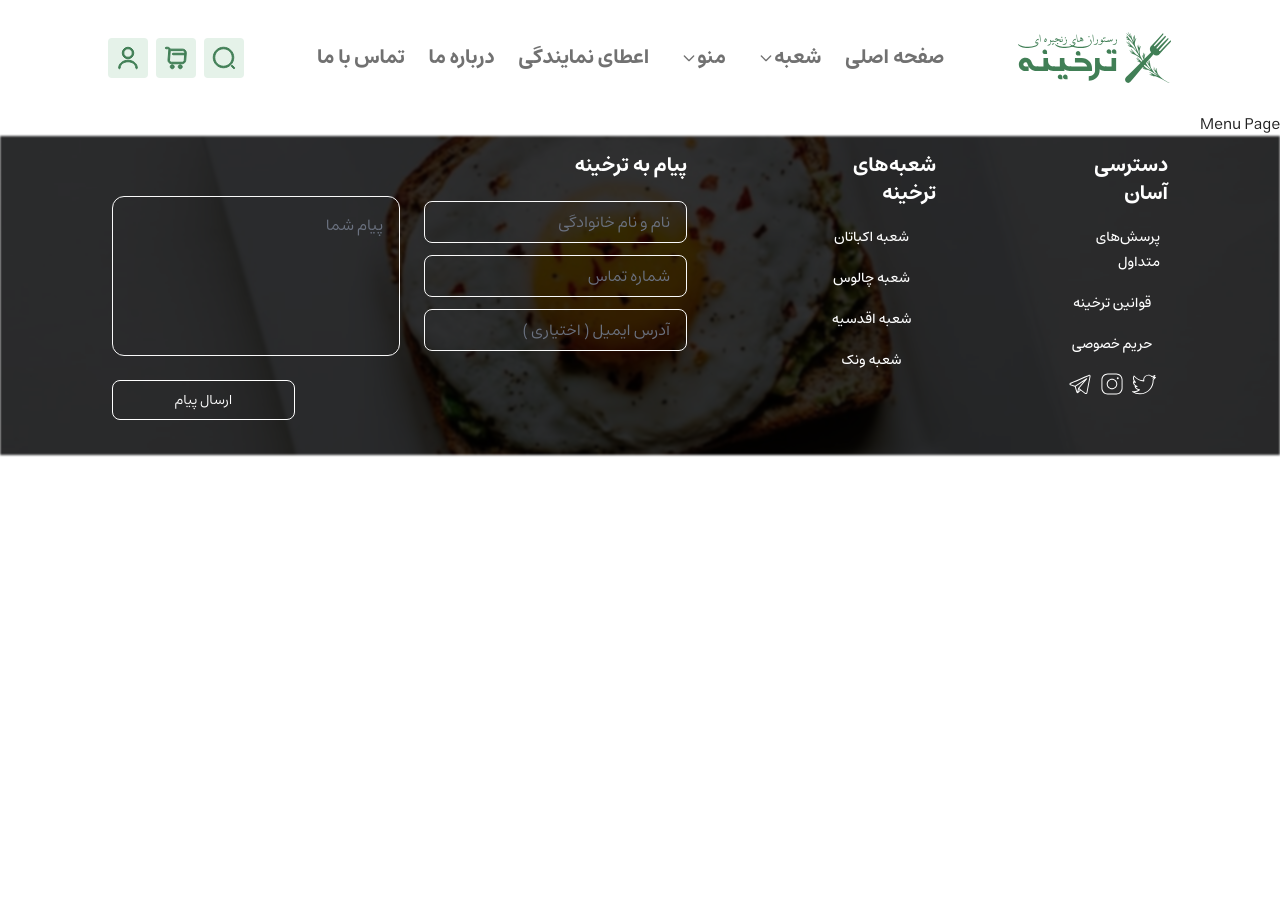
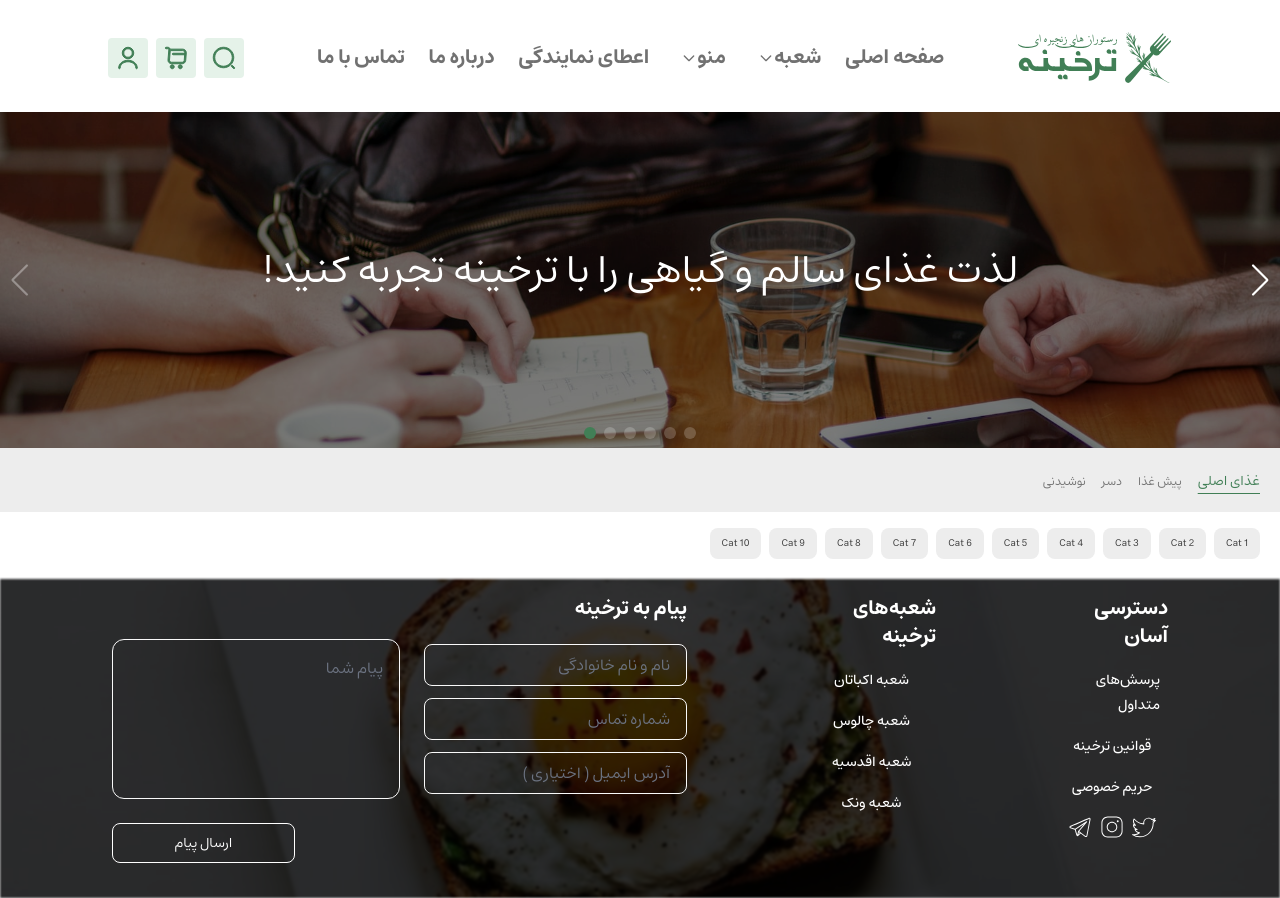
Before and after one commit to amirk1998/Food-Next, a Next.js app in the folder client/: page /menu in a window 1280 px wide. Before the commit the page ends 800 px from the top, so only its background shows below. Built offline with nearby package versions, Linux system fonts and the light colour scheme.

Commit message:
Menu Page has been added

```diff
--- a/client/src/app/(menu)/menu/page.jsx
+++ b/client/src/app/(menu)/menu/page.jsx
@@ -1,7 +1,71 @@
+import SearchField from '@/common/SearchField';
+import CustomSlider from '@/components/CustomSlider';
+import Link from 'next/link';
+
+const categoryData = [
+  { id: 1, title: 'Cat 1' },
+  { id: 2, title: 'Cat 2' },
+  { id: 3, title: 'Cat 3' },
+  { id: 4, title: 'Cat 4' },
+  { id: 5, title: 'Cat 5' },
+  { id: 6, title: 'Cat 6' },
+  { id: 7, title: 'Cat 7' },
+  { id: 8, title: 'Cat 8' },
+  { id: 9, title: 'Cat 9' },
+  { id: 10, title: 'Cat 10' },
+];
+
 const MenuPage = () => {
   return (
-    <div>
-      <h1>Menu Page</h1>
+    <div className='flex w-full flex-col'>
+      <CustomSlider text={'لذت غذای سالم و گیاهی را با ترخینه تجربه کنید!'} />
+      <ul className='mb-2 flex h-16 w-full items-center gap-x-4 bg-secondary-300 py-2 pr-5'>
+        <li className='block'>
+          <Link
+            href={'#'}
+            className='text-sm text-primary-800 underline underline-offset-8'
+          >
+            غذای اصلی
+          </Link>
+        </li>
+        <li className='block'>
+          <Link href={'#'} className='text-xs text-secondary-700 '>
+            پیش غذا
+          </Link>
+        </li>
+        <li className='block'>
+          <Link href={'#'} className='text-xs text-secondary-700 '>
+            دسر
+          </Link>
+        </li>
+        <li className='block'>
+          <Link href={'#'} className='text-xs text-secondary-700 '>
+            نوشیدنی
+          </Link>
+        </li>
+      </ul>
+      <div className='py-2'>
+        {/* Category : Modify Later ! */}
+        <ul
+          className='flex w-full items-center gap-x-2 overflow-x-auto pr-5'
+          dir='rtl'
+        >
+          {categoryData.map((category) => {
+            return (
+              <li
+                className='cursor-pointer whitespace-nowrap rounded-lg bg-secondary-300 px-3 py-2 text-[10px] text-secondary-800 '
+                key={category.id}
+              >
+                {category.title}
+              </li>
+            );
+          })}
+        </ul>
+        {/* Search Field */}
+        <div className='my-3 w-full px-5'>
+          <SearchField />
+        </div>
+      </div>
     </div>
   );
 };
--- a/client/src/app/page.jsx
+++ b/client/src/app/page.jsx
@@ -2,6 +2,7 @@
 
 import SearchField from '@/common/SearchField';
 import BranchSelection from '@/components/BranchSelection';
+import CustomSlider from '@/components/CustomSlider';
 import HomeCategory from '@/components/HomeCategory';
 import ImageSlider from '@/components/ImageSlider';
 import DiagramIcon from '@/public/icons/DigramIcon';
@@ -100,8 +101,7 @@ const branchData = [
 export default function Home() {
   return (
     <main className='flex w-full flex-col'>
-      {/* <h1 className='text-4xl font-bold'>Home Page</h1> */}
-      <div className='relative'>
+      {/* <div className='relative'>
         <ImageSlider slides={slides} />
         <span className='absolute top-16 z-10 w-full select-none text-center text-base leading-normal text-white md:top-[128px] md:text-[40px]'>
           تجربه غذای سالم و گیاهی به سبک ترخینه
@@ -111,7 +111,11 @@ export default function Home() {
             سفارش آنلاین غذا
           </button>
         </div>
-      </div>
+      </div> */}
+      <CustomSlider
+        text={'تجربه غذای سالم و گیاهی به سبک ترخینه'}
+        isShowButton={true}
+      />
       <div className='mt-4 w-full px-5'>
         <SearchField />
       </div>
--- /dev/null
+++ b/client/src/components/CustomSlider.jsx
@@ -0,0 +1,53 @@
+'use client';
+
+import ImageSlider from './ImageSlider';
+
+const slides = [
+  {
+    src: '/images/ImageSlider/Image(1).jpg',
+    alt: 'Image (1)',
+  },
+  {
+    src: '/images/ImageSlider/Image(2).jpg',
+    alt: 'Image (2)',
+  },
+  {
+    src: '/images/ImageSlider/Image(3).jpg',
+    alt: 'Image (3)',
+  },
+  {
+    src: '/images/ImageSlider/Image(4).jpg',
+    alt: 'Image (4)',
+  },
+  {
+    src: '/images/ImageSlider/Image(5).jpg',
+    alt: 'Image (5)',
+  },
+  {
+    src: '/images/ImageSlider/Image(6).jpg',
+    alt: 'Image (6)',
+  },
+];
+
+const CustomSlider = ({ text, isShowButton = false }) => {
+  return (
+    <div className='relative'>
+      <ImageSlider slides={slides} />
+      <span className='absolute top-16 z-20 w-full select-none text-center text-base leading-normal text-white md:top-[128px] md:text-[40px]'>
+        {text}
+      </span>
+      {isShowButton && (
+        <div className='flex items-center justify-center'>
+          <button
+            id='order-food'
+            className='btn absolute bottom-8 z-10 text-[10px] md:bottom-24 md:text-base'
+          >
+            سفارش آنلاین غذا
+          </button>
+        </div>
+      )}
+    </div>
+  );
+};
+
+export default CustomSlider;
--- /dev/null
+++ b/client/src/components/FoodComponent.jsx
@@ -0,0 +1,5 @@
+const FoodComponent = () => {
+  return <div></div>;
+};
+
+export default FoodComponent;
```
